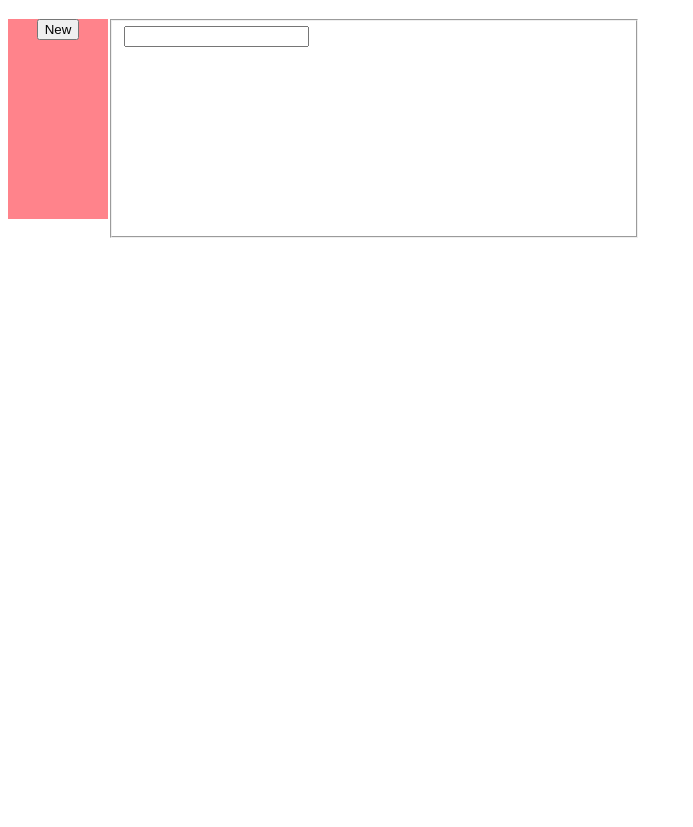
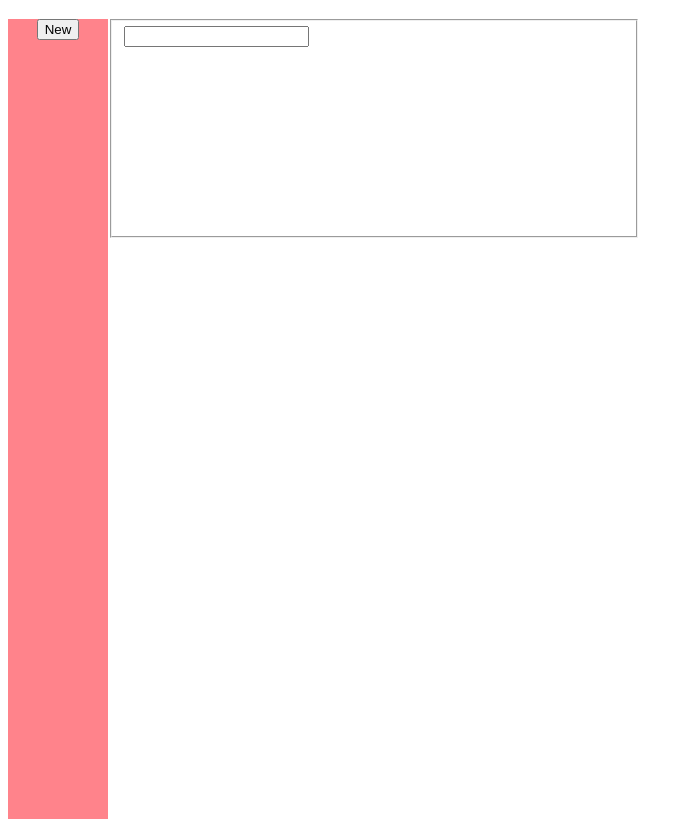
Before and after one commit to Michi0808/todo-app, a plain HTML site: page index.html in a window 1280 px wide. Shown: the part 61-888 px from the top of the page, without its empty margins (0-693 px from the left). Before the commit the page ends 800 px from the top, so only its background shows below. Drawn offline with Linux system fonts and the light colour scheme.

Commit message:
Fix sidebar height

```diff
--- a/style.css
+++ b/style.css
@@ -5,11 +5,11 @@
 
 .layout {
     display: flex;
+    min-height: 100vh;
 }
 
 aside {
     text-align: center;
     width: 100px;
-    height: 200px;
     background-color:#ff838b;
 }
```
